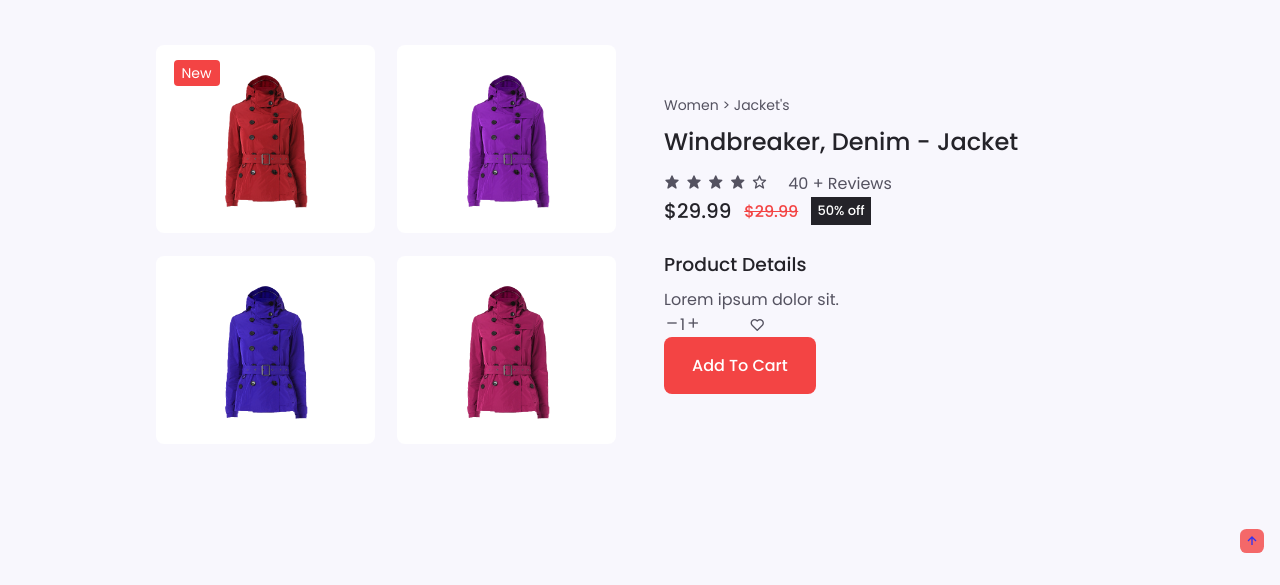
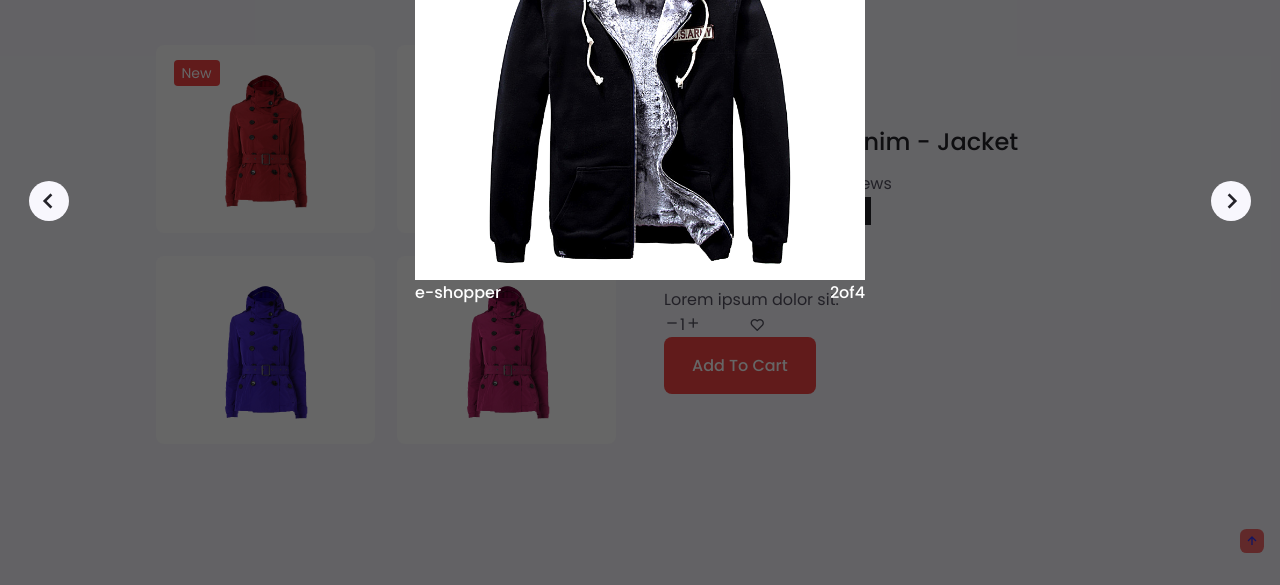
Before and after one commit to AMIThasan23333/E-commerce-Website, a plain HTML site: page details.html in a window 1280 px wide. Both pictures are taken after a click on the element 506 px from the left and 338 px from the top of the page. Shown: the part 199-784 px from the top of the page. Drawn offline with nearby package versions, Linux system fonts and the light colour scheme.

Commit message:
adding lightbox popup

```diff
--- a/assets/js/main.js
+++ b/assets/js/main.js
@@ -157,9 +157,32 @@ window.addEventListener('scroll',scrollUp)
 
    for(let i =0; i< totalProductItems; i++){
 
-    console.log(productItems[i]);
 
+    productItems[i].addEventListener("click", function () {
+
+      itemIndex = i;
+      changeItem();
+      toggleLightbox();
+
+
+    })
    }
+
+
+   function toggleLightbox ( ){
+
+    lightbox.classList.toggle("open")
+   }
+
+
+    function changeItem(){
+      imgSrc = productItems[itemIndex].querySelector(".product__img img").getAttribute("src")
+      console.log(imgSrc);
+
+      lightbox.src = imgSrc;
+
+      lightboxCounter.innerHTML = (itemIndex + 1) + 'of' + totalProductItems;
+}
 
 
 /*=============== QUESTIONS ACCORDION ===============*/
--- a/details.html
+++ b/details.html
@@ -523,7 +523,7 @@
 
             <div class="lightbox__caption">
                 <div class="caption__text"> e-shopper </div>
-            <div class="caption__counter">1 0f 4 </div>
+            <div class="lightbox__counter">1 0f 4 </div>
         </div>
     </div>
 
```
